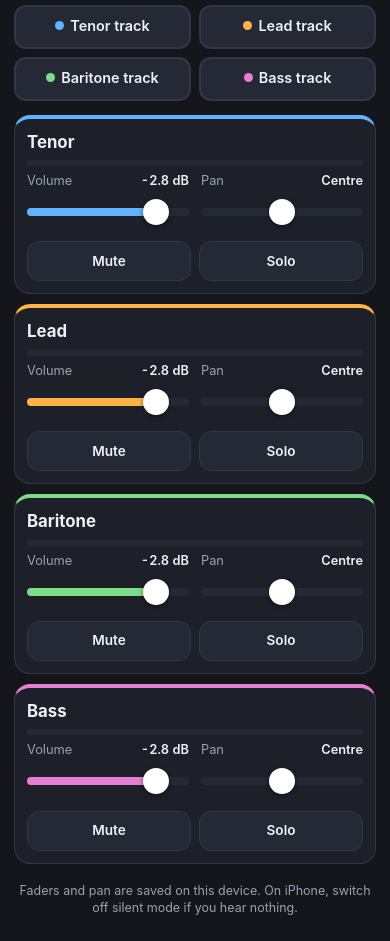
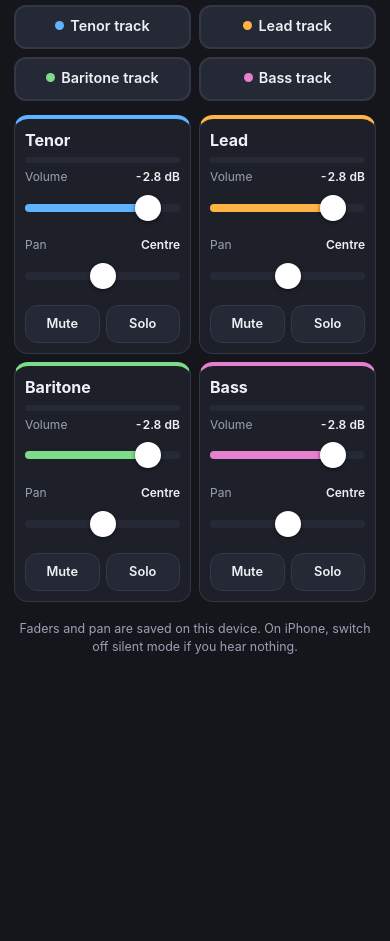
Before and after one commit to awm11/you-can-fly, a plain HTML site: page index.html in a window 390 px wide. Shown: the part 711-1652 px from the top of the page. After the commit the page ends 1390 px from the top, so only its background shows below. Drawn offline with Linux system fonts and the light colour scheme; no server answers.

Commit message:
Mobile: faders in a 2x2 grid
Co-Authored-By: Claude Opus 5.5 <noreply@anthropic.com>
Claude-Session: https://claude.ai/code/session_011LQDa5QS37RcVJpC33h1C8

```diff
--- a/index.html
+++ b/index.html
@@ -138,9 +138,12 @@
     .presets .preset:first-child{grid-column:span 2}
   }
   @media (max-width:420px){
-    .mixer{grid-template-columns:1fr}
-    .ch{display:grid;grid-template-columns:1fr 1fr;column-gap:12px;row-gap:6px}
-    .ch h2,.ch .meter,.ch .ms{grid-column:1 / -1}
+    .mixer{gap:8px}
+    .ch{padding:10px;gap:6px;border-radius:14px}
+    .ch h2{font-size:1rem}
+    .lbl{font-size:.75rem}
+    .ms{gap:6px}
+    .ms .btn{min-height:38px;font-size:.8rem;padding:0 4px}
     h1{font-size:1.25rem}
   }
 </style>
```
